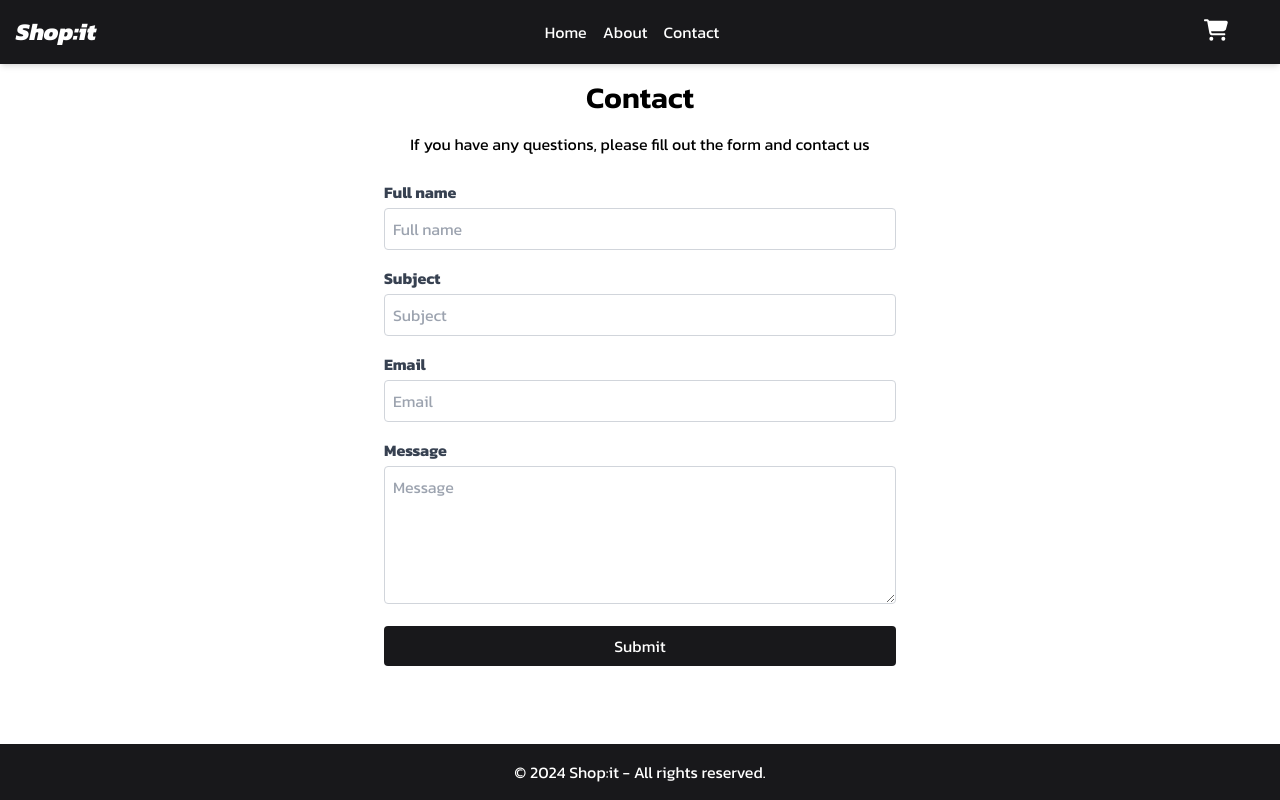
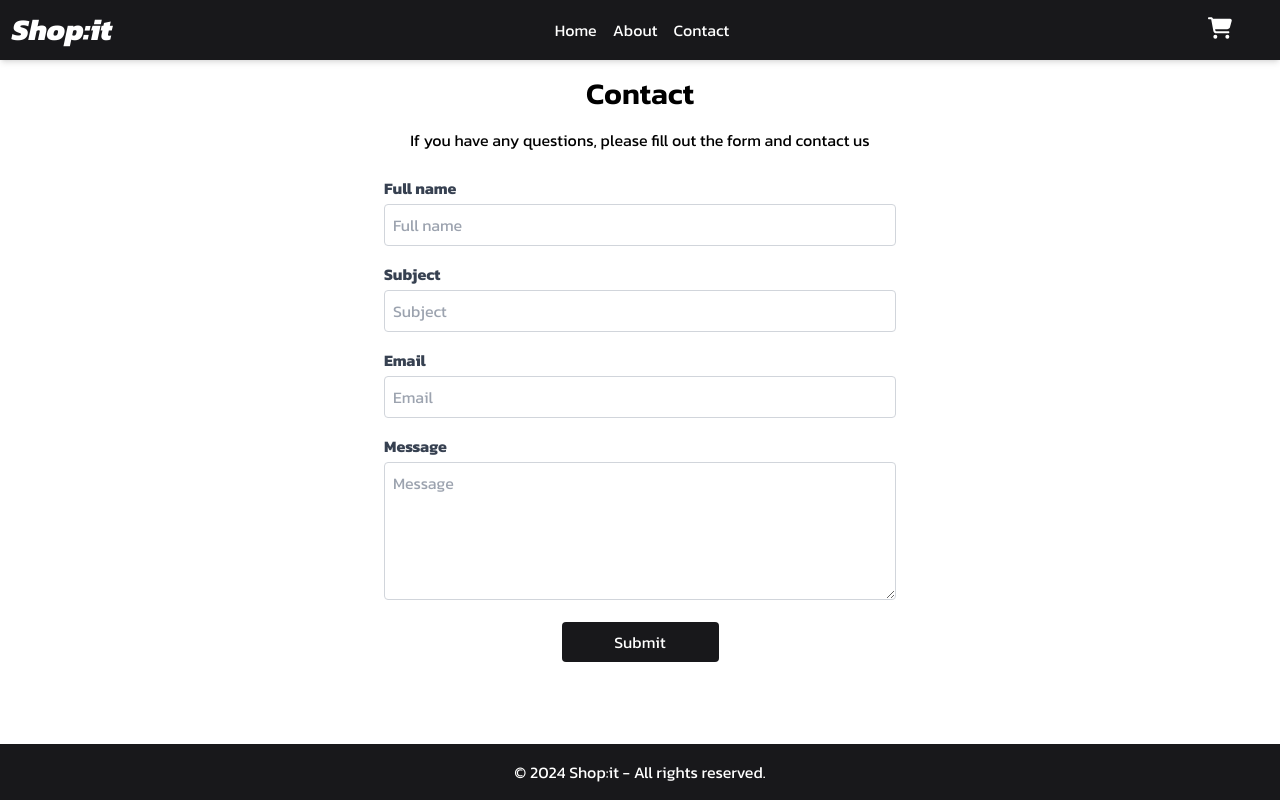
Before and after one commit to EliseAur/ecom-store, a React (Vite) app: page /contact in a window 1280 px wide. Built offline with nearby package versions, Linux system fonts and the light colour scheme.

Commit message:
Minor style fixes

```diff
--- a/src/components/ContactContent.jsx
+++ b/src/components/ContactContent.jsx
@@ -105,7 +105,7 @@ function ContactContent({ onSubmit }) {
           </div>
           <button
             type="submit"
-            className="bg-zinc-900 text-white p-2 mt-4 w-full rounded hover:bg-zinc-800"
+            className="max-w-[157px] bg-zinc-900 text-white p-2 mt-4 w-full rounded hover:bg-zinc-800"
           >
             Submit
           </button>
--- a/src/components/header.jsx
+++ b/src/components/header.jsx
@@ -20,11 +20,11 @@ function Header({ cart }) {
 
   return (
     <header className="bg-zinc-900 text-white shadow-md w-full sticky top-0 z-50">
-      <div className="container mx-auto flex justify-between items-center p-4">
-        <div className="text-lg font-bold">
+      <div className="container mx-auto flex justify-between items-center p-3">
+        <div>
           <Link
             to="/"
-            className="font-kanit font-extrabold italic hover:text-gray-200 text-2xl"
+            className="font-extrabold italic hover:text-gray-200 text-2xl sm:text-3xl"
           >
             Shop:it
           </Link>
--- a/src/components/productCard.jsx
+++ b/src/components/productCard.jsx
@@ -7,27 +7,26 @@ export default function ProductCard({ product }) {
   return (
     <Link
       to={`/product/${product.id}`}
-      className="block p-4 border border-gray-200 rounded-md shadow-md hover:shadow-lg transition-shadow duration-200"
+      className="block p-2 border border-zinc-200 rounded-md shadow-md hover:shadow-lg transition-shadow duration-200"
     >
       <img
         src={product.image.url}
         alt={product.image.alt}
         className="w-full h-48 object-cover rounded-md"
       />
-      <h2 className="mt-2 text-xl font-bold">{product.title}</h2>
+      <div className="p-3">
+        <h2 className="text-xl font-semibold">{product.title}</h2>
         <p className="mt-1 text-black font-semibold">
           ${product.discountedPrice}
           {product.discountedPrice < product.price && (
-          <span className="ml-4 font-normal text-gray-600 line-through italic">
+            <span className="ml-4 font-light text-gray-600 line-through italic">
               <span className="line-through">${product.price.toFixed(2)}</span>
             </span>
           )}
         </p>
-      <p className="font-bold">
+        <p className="font-semibold text-red-600 text-sm">
           {discountInfo ? (
-          <span className="text-red-600 text-sm">
-            On sale: -{discountInfo.discountPercentage.toFixed(0)}%
-          </span>
+            <span>On sale: -{discountInfo.discountPercentage.toFixed(0)}%</span>
           ) : (
             <span className="text-gray-600 text-sm">&nbsp;</span>
           )}
@@ -39,6 +38,7 @@ export default function ProductCard({ product }) {
         >
           View
         </Link>
+      </div>
     </Link>
   );
 }
```
Lines whose indentation alone changed are shown as unchanged.
